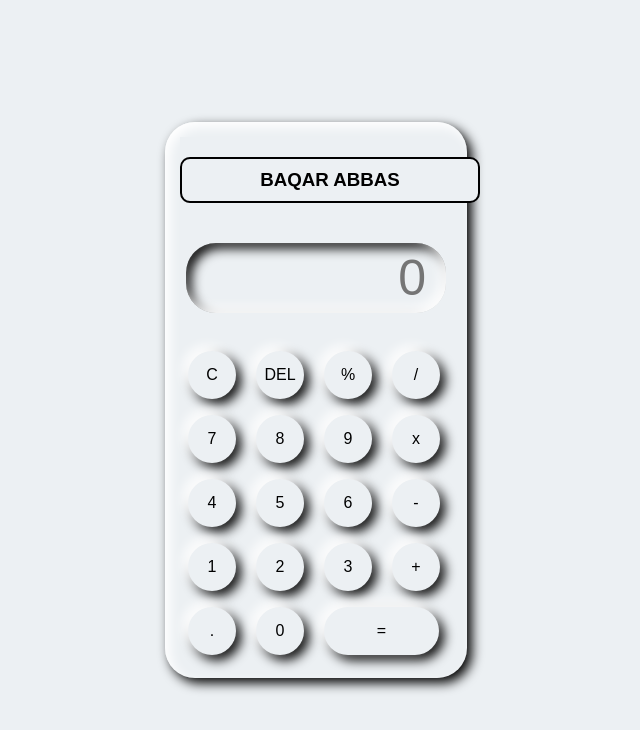
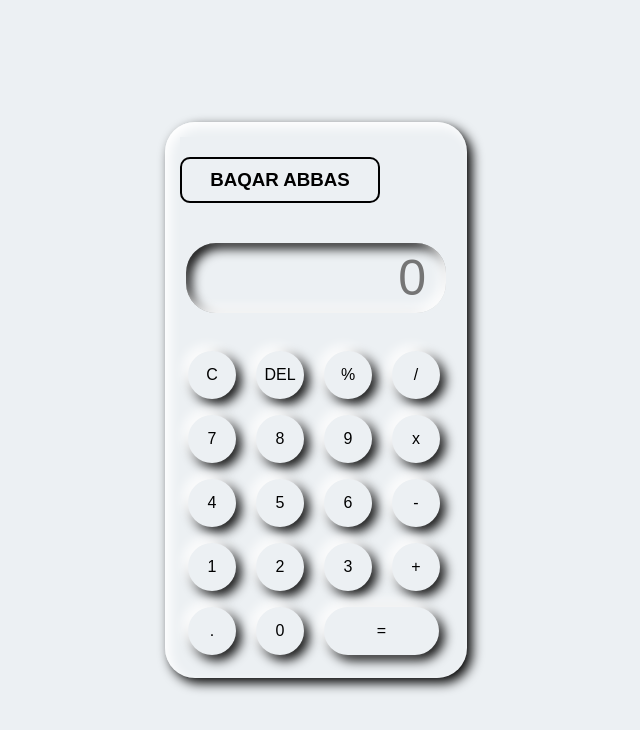
Before and after one commit to RAHIB786110/calculator, a plain HTML site: page index.html in a window 1280 px wide. Shown: the whole page, without its empty margins (324-964 px from the left). Drawn offline with Linux system fonts and the light colour scheme.

Commit message:
Update index.html

```diff
--- a/index.html
+++ b/index.html
@@ -12,7 +12,7 @@
      <div class="container">
         <div class="calculator">
             <div>
-                <h3 style="text-align:center;margin-top: 20px; border: 2px solid black;border-radius: 10px;width: 300px;padding: 10px;">BAQAR ABBAS</h3>
+                <h3 style="text-align:center;margin-top: 20px; border: 2px solid black;border-radius: 10px;width: 200px;padding: 10px;">BAQAR ABBAS</h3>
             </div>
             <input type="text" placeholder="0" id="output-Screen">
             <button onclick="Clear()">C</button>
```
